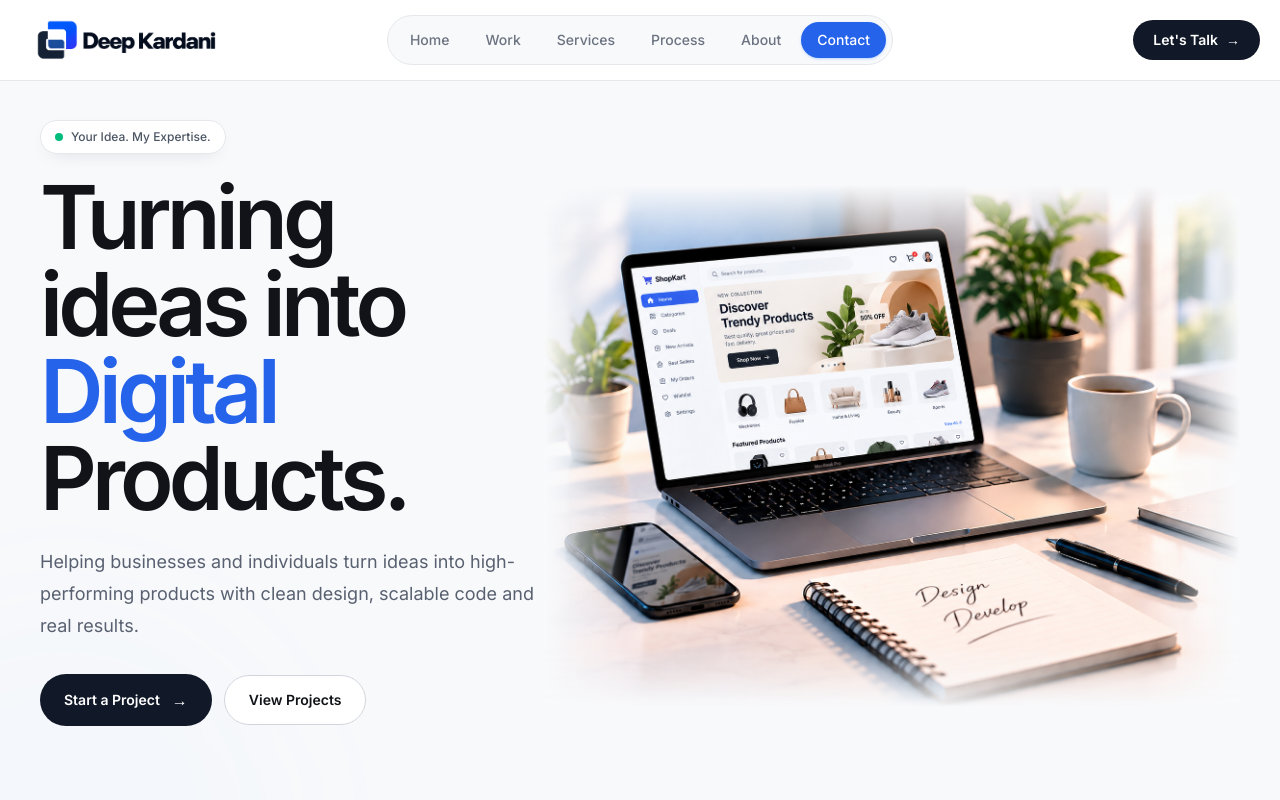
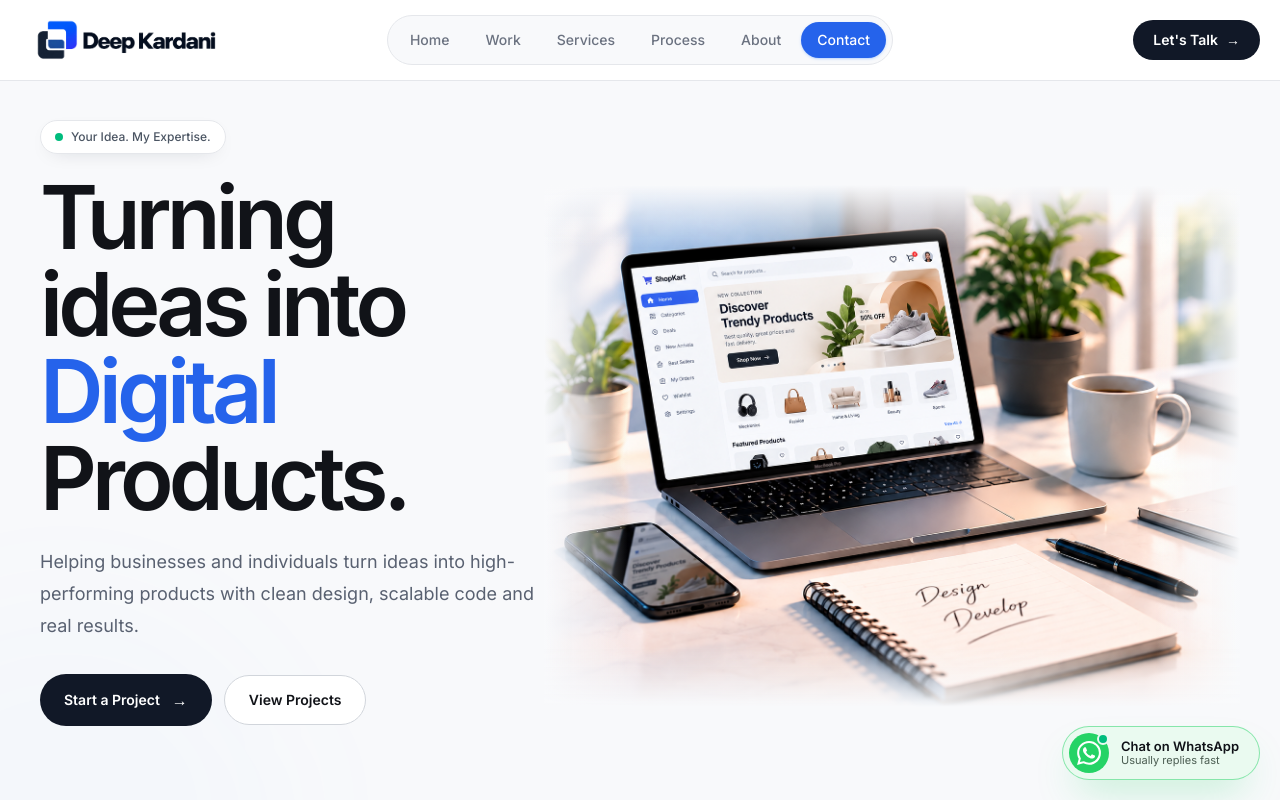
Before and after one commit to Kardanideep/portfolio, a Next.js app: page / in a window 1280 px wide. Shown: the top 800 px of the page. Built offline with nearby package versions, Linux system fonts and the light colour scheme.

Commit message:
01-10-2026

```diff
--- a/app/components/Header.tsx
+++ b/app/components/Header.tsx
@@ -67,7 +67,7 @@ export default function Header() {
             <img
               src="/images/logo.png"
               alt="Deep Kardani"
-              className="h-18 w-auto object-contain"
+              className="h-15 lg:h-18 w-auto object-contain"
             />
           </a>
           {/* Desktop Navigation (center) */}
--- a/app/page.tsx
+++ b/app/page.tsx
@@ -9,6 +9,11 @@ const EASE = "ease-[cubic-bezier(0.22,1,0.36,1)]";
 
 /* ── Destructure site data ─────────────────────────── */
 const { meta, hero, work, services, trust, about, contact } = site;
+
+const WHATSAPP_NUMBER = "919727927266";
+const WHATSAPP_URL = `https://wa.me/${WHATSAPP_NUMBER}?text=${encodeURIComponent(
+  "Hi Deep, I need a website for my business",
+)}`;
 
 const TECH = site.tech;
 const PROJECTS = work.items;
@@ -34,6 +39,20 @@ const accentMap: Record<string, string> = {
     "hover:border-violet-200 hover:shadow-[0_20px_50px_-25px_rgba(99,102,241,0.25)]",
   pink: "hover:border-pink-200 hover:shadow-[0_20px_50px_-25px_rgba(236,72,153,0.2)]",
 };
+
+function WhatsAppIcon({ className }: { className?: string }) {
+  return (
+    <svg
+      aria-hidden="true"
+      focusable="false"
+      viewBox="0 0 24 24"
+      fill="currentColor"
+      className={className}
+    >
+      <path d="M17.472 14.382c-.297-.149-1.758-.867-2.03-.967-.273-.099-.471-.148-.67.15-.197.297-.767.966-.94 1.164-.173.199-.347.223-.644.075-.3-.15-1.263-.465-2.403-1.485-.888-.795-1.484-1.77-1.66-2.07-.174-.3-.019-.465.13-.615.136-.135.301-.345.451-.523.146-.181.194-.301.297-.496.1-.21.049-.375-.025-.524-.075-.15-.672-1.62-.922-2.206-.24-.584-.487-.51-.672-.51-.172-.015-.371-.015-.571-.015-.2 0-.523.074-.797.359-.273.3-1.045 1.02-1.045 2.475s1.07 2.865 1.219 3.075c.149.18 2.095 3.195 5.076 4.483.709.306 1.263.489 1.694.626.712.226 1.36.194 1.872.118.571-.085 1.758-.719 2.006-1.413.248-.695.248-1.29.173-1.414-.074-.123-.272-.198-.57-.347m-5.421 7.403h-.004a9.87 9.87 0 01-5.031-1.378l-.361-.214-3.741.982.998-3.648-.235-.374a9.86 9.86 0 01-1.51-5.26c.001-5.45 4.436-9.884 9.888-9.884 2.64 0 5.122 1.03 6.988 2.898a9.825 9.825 0 012.893 6.994c-.003 5.45-4.437 9.884-9.885 9.884m8.413-18.297A11.815 11.815 0 0012.05 0C5.495 0 .16 5.335.157 11.892c0 2.096.547 4.142 1.588 5.945L.057 24l6.305-1.654a11.882 11.882 0 005.683 1.448h.005c6.554 0 11.89-5.335 11.893-11.893a11.821 11.821 0 00-3.48-8.413Z" />
+    </svg>
+  );
+}
 
 /* ── Project media — image or placeholder ──────────── */
 function ProjectMedia({
@@ -84,7 +103,8 @@ function ProjectMedia({
   /* ── Fallback placeholder ── */
   return (
     <div
-      className={`relative mb-6 h-44 overflow-hidden rounded-2xl border border-zinc-200 bg-gradient-to-br sm:mb-7 sm:h-52 ${accentStyles[accent] ?? accentStyles.blue
+      className={`relative mb-6 h-44 overflow-hidden rounded-2xl border border-zinc-200 bg-gradient-to-br sm:mb-7 sm:h-52 ${
+        accentStyles[accent] ?? accentStyles.blue
       }`}
     >
       <div className="absolute left-3 right-3 top-3 flex items-center gap-1.5">
@@ -207,7 +227,8 @@ function ProcessSection() {
               <div
                 data-flow-fill
                 style={{ width: `${processFill}%` }}
-                className={`absolute inset-y-0 left-0 border-t-2 border-dashed border-accent ease-out ${activeProcess < 0
+                className={`absolute inset-y-0 left-0 border-t-2 border-dashed border-accent ease-out ${
+                  activeProcess < 0
                     ? "opacity-0 transition-opacity duration-300"
                     : "opacity-100 transition-[width,opacity] duration-1000"
                 }`}
@@ -227,7 +248,8 @@ function ProcessSection() {
                 >
                   <div className="relative z-10 mb-6 sm:mb-8">
                     <span
-                      className={`relative flex h-12 w-12 items-center justify-center rounded-full border-2 text-base font-bold tracking-[-0.02em] transition-all duration-500 ease-[cubic-bezier(0.22,1,0.36,1)] sm:h-14 sm:w-14 sm:text-lg ${on
+                      className={`relative flex h-12 w-12 items-center justify-center rounded-full border-2 text-base font-bold tracking-[-0.02em] transition-all duration-500 ease-[cubic-bezier(0.22,1,0.36,1)] sm:h-14 sm:w-14 sm:text-lg ${
+                        on
                           ? "scale-110 border-accent bg-accent text-white"
                           : "border-border-strong bg-bg"
                       }`}
@@ -236,7 +258,8 @@ function ProcessSection() {
 
                       <span
                         aria-hidden="true"
-                        className={`pointer-events-none absolute inset-0 rounded-full border-2 border-accent transition-opacity duration-500 ${on ? "animate-ping opacity-60" : "opacity-0"
+                        className={`pointer-events-none absolute inset-0 rounded-full border-2 border-accent transition-opacity duration-500 ${
+                          on ? "animate-ping opacity-60" : "opacity-0"
                         }`}
                       />
                     </span>
@@ -245,12 +268,14 @@ function ProcessSection() {
                   <div className="flex w-full flex-col items-start md:items-center">
                     <span
                       aria-hidden="true"
-                      className={`mb-4 block h-px bg-gradient-to-r from-accent to-transparent transition-all duration-500 ease-[cubic-bezier(0.22,1,0.36,1)] sm:mb-5 ${on ? "w-16" : "w-10"
+                      className={`mb-4 block h-px bg-gradient-to-r from-accent to-transparent transition-all duration-500 ease-[cubic-bezier(0.22,1,0.36,1)] sm:mb-5 ${
+                        on ? "w-16" : "w-10"
                       }`}
                     />
 
                     <h3
-                      className={`text-lg font-semibold leading-[1.15] tracking-[-0.02em] transition-colors duration-300 sm:text-xl md:text-2xl ${on ? "text-text" : "text-text/60"
+                      className={`text-lg font-semibold leading-[1.15] tracking-[-0.02em] transition-colors duration-300 sm:text-xl md:text-2xl ${
+                        on ? "text-text" : "text-text/60"
                       }`}
                     >
                       {step.t}
@@ -264,7 +289,8 @@ function ProcessSection() {
                   {i < PROCESS.length - 1 && (
                     <span
                       aria-hidden="true"
-                      className={`absolute left-1/2 top-7.5 hidden -translate-y-1/2 translate-x-[calc(50%+2.25rem)] transition-colors duration-500 md:block ${activeProcess > i ? "text-accent" : "text-accent/25"
+                      className={`absolute left-1/2 top-7.5 hidden -translate-y-1/2 translate-x-[calc(50%+2.25rem)] transition-colors duration-500 md:block ${
+                        activeProcess > i ? "text-accent" : "text-accent/25"
                       }`}
                     >
                       ▶
@@ -391,9 +417,11 @@ export default function Home() {
       {/* Navbar */}
       <Header />
 
-
       {/* ── Hero ─────────────────────────────────────────── */}
-      <section id="home" className="relative overflow-hidden bg-[#f8f9fb] px-5 pb-14 sm:px-6 sm:pb-18 md:px-10 lg:min-h-[calc(100vh-80px)] lg:py-0">
+      <section
+        id="home"
+        className="relative overflow-hidden bg-[#f8f9fb] px-5 pb-14 sm:px-6 sm:pb-18 md:px-10 lg:min-h-[calc(100vh-80px)] lg:py-0"
+      >
         {/* Very subtle background light */}
         <div className="pointer-events-none absolute -left-40 bottom-[-10rem] h-[28rem] w-[28rem] rounded-full bg-[#60A5FA]/[0.025] blur-3xl" />
 
@@ -530,8 +558,7 @@ export default function Home() {
                   </div>
                   <p className="text-[11px] font-medium leading-4 text-[#111318] sm:text-xs">
                     Maintenance
-                    <br />
-                    & Support
+                    <br />& Support
                   </p>
                 </div>
               </div>
@@ -562,7 +589,6 @@ export default function Home() {
                 <div className="pointer-events-none absolute inset-x-0 bottom-0 z-10 h-[12%] bg-gradient-to-t from-[#f8f9fb] to-transparent" />
               </div>
             </div>
-
           </div>
         </div>
       </section>
@@ -585,7 +611,10 @@ export default function Home() {
       </section>
 
       {/* ── Work ─────────────────────────────────────────── */}
-      <section id="work" className="px-5 py-20 sm:px-6 sm:py-24 md:px-8 md:py-25">
+      <section
+        id="work"
+        className="px-5 py-20 sm:px-6 sm:py-24 md:px-8 md:py-25"
+      >
         <div className="mx-auto w-full max-w-7xl">
           <div className="mb-12 sm:mb-16 md:mb-20">
             <div className="flex items-center gap-3">
@@ -611,7 +640,8 @@ export default function Home() {
               return (
                 <article
                   key={project.title}
-                  className={`group relative overflow-hidden rounded-2xl border border-border-soft bg-surface p-5 transition-all duration-300 hover:-translate-y-1 sm:rounded-3xl sm:p-6 md:p-7 ${accentMap[project.accent]
+                  className={`group relative overflow-hidden rounded-2xl border border-border-soft bg-surface p-5 transition-all duration-300 hover:-translate-y-1 sm:rounded-3xl sm:p-6 md:p-7 ${
+                    accentMap[project.accent]
                   }`}
                   style={{ animationDelay: `${i * 60}ms` }}
                 >
@@ -717,7 +747,10 @@ export default function Home() {
       </section>
 
       {/* ── Services ─────────────────────────────────────── */}
-      <section id="services" className="border-y border-border-soft bg-surface px-5 py-16 sm:px-6 sm:py-20 md:px-8 md:py-25">
+      <section
+        id="services"
+        className="border-y border-border-soft bg-surface px-5 py-16 sm:px-6 sm:py-20 md:px-8 md:py-25"
+      >
         <div className="mx-auto w-full max-w-7xl">
           <div className="flex items-center gap-3">
             <span className="text-xs font-semibold uppercase tracking-[0.25em] text-accent">
@@ -746,7 +779,8 @@ export default function Home() {
                 <div
                   key={service.n}
                   onMouseEnter={() => setActive(i)}
-                  className={`relative min-w-0 overflow-hidden rounded-3xl border transition-colors duration-700 md:rounded-[2rem] ${EASE} motion-reduce:transition-none ${isActive
+                  className={`relative min-w-0 overflow-hidden rounded-3xl border transition-colors duration-700 md:rounded-[2rem] ${EASE} motion-reduce:transition-none ${
+                    isActive
                       ? "border-transparent bg-[#0F1117] text-white"
                       : "border-border-soft text-text hover:bg-bg-soft"
                   }`}
@@ -763,7 +797,8 @@ export default function Home() {
                     >
                       <div className="min-w-0 flex-1">
                         <h3
-                          className={`text-xl font-semibold leading-tight tracking-[-0.02em] transition-colors duration-300 sm:text-2xl ${isActive ? "text-white" : "text-text"
+                          className={`text-xl font-semibold leading-tight tracking-[-0.02em] transition-colors duration-300 sm:text-2xl ${
+                            isActive ? "text-white" : "text-text"
                           }`}
                         >
                           {service.title}
@@ -771,7 +806,8 @@ export default function Home() {
 
                         {!isActive && (
                           <p
-                            className={`mt-1.5 line-clamp-2 text-sm leading-6 transition-colors duration-300 ${isActive ? "text-white/60" : "text-muted"
+                            className={`mt-1.5 line-clamp-2 text-sm leading-6 transition-colors duration-300 ${
+                              isActive ? "text-white/60" : "text-muted"
                             }`}
                           >
                             {service.desc}
@@ -781,7 +817,8 @@ export default function Home() {
 
                       <span
                         aria-hidden="true"
-                        className={`flex h-9 w-9 shrink-0 items-center justify-center rounded-full text-sm transition-all duration-500 ${EASE} ${isActive
+                        className={`flex h-9 w-9 shrink-0 items-center justify-center rounded-full text-sm transition-all duration-500 ${EASE} ${
+                          isActive
                             ? "-rotate-45 bg-[#2563EB] text-white"
                             : "border border-border-soft text-muted"
                         }`}
@@ -792,7 +829,8 @@ export default function Home() {
 
                     {/* Expanded body (mobile) */}
                     <div
-                      className={`grid transition-all duration-500 ${EASE} motion-reduce:transition-none ${isActive
+                      className={`grid transition-all duration-500 ${EASE} motion-reduce:transition-none ${
+                        isActive
                           ? "grid-rows-[1fr] opacity-100"
                           : "grid-rows-[0fr] opacity-0"
                       }`}
@@ -856,7 +894,8 @@ export default function Home() {
                       {/* Glow */}
                       <span
                         aria-hidden="true"
-                        className={`pointer-events-none absolute -bottom-20 -right-20 h-64 w-64 rounded-full bg-[#2563EB]/40 blur-3xl transition-opacity duration-700 ${isActive ? "opacity-100" : "opacity-0"
+                        className={`pointer-events-none absolute -bottom-20 -right-20 h-64 w-64 rounded-full bg-[#2563EB]/40 blur-3xl transition-opacity duration-700 ${
+                          isActive ? "opacity-100" : "opacity-0"
                         }`}
                       />
 
@@ -864,7 +903,8 @@ export default function Home() {
                       <span
                         aria-hidden="true"
                         style={{ willChange: "transform, right" }}
-                        className={`pointer-events-none absolute right-8 top-8 flex h-10 w-10 items-center justify-center rounded-full transition-all duration-700 ${EASE} ${isActive
+                        className={`pointer-events-none absolute right-8 top-8 flex h-10 w-10 items-center justify-center rounded-full transition-all duration-700 ${EASE} ${
+                          isActive
                             ? "-rotate-45 bg-[#2563EB] text-white translate-x-0"
                             : "right-1/2 translate-x-1/2 border border-border-soft text-muted"
                         }`}
@@ -875,7 +915,10 @@ export default function Home() {
                       {/* Collapsed vertical title */}
                       <span
                         aria-hidden="true"
-                        className={`pointer-events-none absolute bottom-8 left-1/2 hidden -translate-x-1/2 rotate-180 whitespace-nowrap text-2xl font-semibold tracking-[-0.03em] transition-opacity duration-500 [writing-mode:vertical-rl] md:block ${isActive ? "opacity-0 delay-0" : "opacity-100 delay-300"
+                        className={`pointer-events-none absolute bottom-8 left-1/2 hidden -translate-x-1/2 rotate-180 whitespace-nowrap text-2xl font-semibold tracking-[-0.03em] transition-opacity duration-500 [writing-mode:vertical-rl] md:block ${
+                          isActive
+                            ? "opacity-0 delay-0"
+                            : "opacity-100 delay-300"
                         }`}
                       >
                         {service.title}
@@ -883,7 +926,8 @@ export default function Home() {
 
                       {/* Active content */}
                       <div
-                        className={`pointer-events-none absolute inset-0 flex flex-col justify-between p-8 transition-all duration-700 ${EASE} motion-reduce:transition-none md:w-[400px] lg:w-[440px] ${isActive
+                        className={`pointer-events-none absolute inset-0 flex flex-col justify-between p-8 transition-all duration-700 ${EASE} motion-reduce:transition-none md:w-[400px] lg:w-[440px] ${
+                          isActive
                             ? "translate-x-0 opacity-100 delay-200"
                             : "translate-x-6 opacity-0"
                         }`}
@@ -921,7 +965,8 @@ export default function Home() {
                           <a
                             href="#contact"
                             tabIndex={isActive ? 0 : -1}
-                            className={`relative z-10 inline-flex items-center gap-3 rounded-full bg-white py-1.5 pl-5 pr-1.5 text-sm font-semibold text-[#0F1117] transition-colors duration-300 hover:bg-[#2563EB] hover:text-white focus-visible:outline focus-visible:outline-2 focus-visible:outline-offset-2 focus-visible:outline-white ${isActive
+                            className={`relative z-10 inline-flex items-center gap-3 rounded-full bg-white py-1.5 pl-5 pr-1.5 text-sm font-semibold text-[#0F1117] transition-colors duration-300 hover:bg-[#2563EB] hover:text-white focus-visible:outline focus-visible:outline-2 focus-visible:outline-offset-2 focus-visible:outline-white ${
+                              isActive
                                 ? "pointer-events-auto"
                                 : "pointer-events-none"
                             }`}
@@ -1028,7 +1073,10 @@ export default function Home() {
       </section>
 
       {/* ── About ────────────────────────────────────────── */}
-      <section id="about" className="border-t border-border-soft px-5 py-20 sm:px-6 sm:py-24 md:px-8 md:py-25">
+      <section
+        id="about"
+        className="border-t border-border-soft px-5 py-20 sm:px-6 sm:py-24 md:px-8 md:py-25"
+      >
         <div className="mx-auto grid w-full max-w-7xl gap-10 sm:gap-12 lg:grid-cols-12 lg:gap-16">
           <div className="lg:col-span-5">
             <h2 className="text-4xl font-semibold leading-[0.95] tracking-[-0.05em] sm:text-5xl md:text-6xl lg:text-7xl">
@@ -1084,7 +1132,10 @@ export default function Home() {
       </section>
 
       {/* ── Contact ──────────────────────────────────────── */}
-      <section id="contact" className="border-t border-border-soft bg-surface px-5 py-20 sm:px-6 sm:py-24 md:px-8 md:py-25">
+      <section
+        id="contact"
+        className="border-t border-border-soft bg-surface px-5 py-20 sm:px-6 sm:py-24 md:px-8 md:py-25"
+      >
         <div className="mx-auto grid w-full max-w-7xl gap-10 sm:gap-12 lg:grid-cols-12 lg:gap-16">
           {/* Left: contact info */}
           <div className="lg:col-span-5">
@@ -1146,9 +1197,9 @@ export default function Home() {
                 {/* Email */}
                 <a
                   href={`mailto:${meta.email}`}
-                  className="group flex items-center gap-4 rounded-2xl border border-border-soft bg-bg p-4 transition-all duration-300 hover:-translate-y-0.5 hover:border-[#2563EB] hover:bg-[#2563EB]/5 focus-visible:outline focus-visible:outline-2 focus-visible:outline-offset-2 focus-visible:outline-[#2563EB] md:p-5"
+                  className="group flex items-center gap-4 rounded-2xl border border-border-soft bg-bg p-4 transition-all duration-300 hover:-translate-y-0.5 hover:border-[#F59E0B] hover:bg-[#F59E0B]/5 focus-visible:outline focus-visible:outline-2 focus-visible:outline-offset-2 focus-visible:outline-[#F59E0B] md:p-5"
                 >
-                  <span className="flex h-10 w-10 shrink-0 items-center justify-center rounded-full bg-[#2563EB]/10 text-[#2563EB] transition-colors duration-300 group-hover:bg-[#2563EB] group-hover:text-white sm:h-11 sm:w-11">
+                  <span className="flex h-10 w-10 shrink-0 items-center justify-center rounded-full bg-[#F59E0B]/10 text-[#F59E0B] transition-colors duration-300 group-hover:bg-[#F59E0B] group-hover:text-white sm:h-11 sm:w-11">
                     <svg
                       aria-hidden="true"
                       focusable="false"
@@ -1176,7 +1227,43 @@ export default function Home() {
 
                   <span
                     aria-hidden="true"
-                    className="text-muted transition-transform duration-300 group-hover:-translate-y-0.5 group-hover:translate-x-0.5 group-hover:text-[#2563EB]"
+                    className="text-muted transition-transform duration-300 group-hover:-translate-y-0.5 group-hover:translate-x-0.5 group-hover:text-[#F59E0B]"
+                  >
+                    ↗
+                  </span>
+                </a>
+
+                {/* WhatsApp */}
+                <a
+                  href={WHATSAPP_URL}
+                  target="_blank"
+                  rel="noopener noreferrer"
+                  className="group flex items-center gap-4 rounded-2xl border border-border-soft bg-bg p-4 transition-all duration-300 hover:-translate-y-0.5 hover:border-[#25D366] hover:bg-[#25D366]/5 focus-visible:outline focus-visible:outline-2 focus-visible:outline-offset-2 focus-visible:outline-[#25D366] md:p-5"
+                >
+                  <span className="flex h-10 w-10 shrink-0 items-center justify-center rounded-full bg-[#25D366]/10 text-[#25D366] transition-colors duration-300 group-hover:bg-[#25D366] group-hover:text-white sm:h-11 sm:w-11">
+                    <svg
+                      aria-hidden="true"
+                      focusable="false"
+                      viewBox="0 0 24 24"
+                      fill="currentColor"
+                      className="h-5 w-5"
+                    >
+                      <path d="M17.472 14.382c-.297-.149-1.758-.867-2.03-.967-.273-.099-.471-.148-.67.15-.197.297-.767.966-.94 1.164-.173.199-.347.223-.644.075-.3-.15-1.263-.465-2.403-1.485-.888-.795-1.484-1.77-1.66-2.07-.174-.3-.019-.465.13-.615.136-.135.301-.345.451-.523.146-.181.194-.301.297-.496.1-.21.049-.375-.025-.524-.075-.15-.672-1.62-.922-2.206-.24-.584-.487-.51-.672-.51-.172-.015-.371-.015-.571-.015-.2 0-.523.074-.797.359-.273.3-1.045 1.02-1.045 2.475s1.07 2.865 1.219 3.075c.149.18 2.095 3.195 5.076 4.483.709.306 1.263.489 1.694.626.712.226 1.36.194 1.872.118.571-.085 1.758-.719 2.006-1.413.248-.695.248-1.29.173-1.414-.074-.123-.272-.198-.57-.347m-5.421 7.403h-.004a9.87 9.87 0 01-5.031-1.378l-.361-.214-3.741.982.998-3.648-.235-.374a9.86 9.86 0 01-1.51-5.26c.001-5.45 4.436-9.884 9.888-9.884 2.64 0 5.122 1.03 6.988 2.898a9.825 9.825 0 012.893 6.994c-.003 5.45-4.437 9.884-9.885 9.884m8.413-18.297A11.815 11.815 0 0012.05 0C5.495 0 .16 5.335.157 11.892c0 2.096.547 4.142 1.588 5.945L.057 24l6.305-1.654a11.882 11.882 0 005.683 1.448h.005c6.554 0 11.89-5.335 11.893-11.893a11.821 11.821 0 00-3.48-8.413Z" />
+                    </svg>
+                  </span>
+
+                  <span className="flex min-w-0 flex-1 flex-col">
+                    <span className="text-[11px] font-medium uppercase tracking-[0.15em] text-muted">
+                      WhatsApp me
+                    </span>
+                    <span className="mt-0.5 truncate text-base font-semibold text-text">
+                      Chat instantly
+                    </span>
+                  </span>
+
+                  <span
+                    aria-hidden="true"
+                    className="text-muted transition-transform duration-300 group-hover:-translate-y-0.5 group-hover:translate-x-0.5 group-hover:text-[#25D366]"
                   >
                     ↗
                   </span>
@@ -1195,7 +1282,7 @@ export default function Home() {
           </div>
 
           {/* Right: form */}
-          <div className="lg:col-span-7">
+          <div className="lg:col-span-7 lg:mt-20">
             <form
               onSubmit={handleSubmit}
               className="rounded-3xl border border-border-soft bg-bg p-5 shadow-[0_20px_60px_-40px_rgba(15,23,42,0.25)] sm:p-6 md:p-8"
@@ -1395,6 +1482,31 @@ export default function Home() {
         </div>
       </section>
 
+      {/* Floating WhatsApp button */}
+      <a
+        href={WHATSAPP_URL}
+        target="_blank"
+        rel="noopener noreferrer"
+        aria-label="Chat on WhatsApp"
+        className="group fixed bottom-5 right-5 z-50 flex items-center gap-3 rounded-full border border-[#25D366]/25 bg-[#eafaf0] p-1.5 text-[#0F1117] shadow-[0_20px_40px_-15px_rgba(37,211,102,0.35)] transition-all duration-300 hover:-translate-y-1 border-[#25D366]/50 hover:bg-[#dff6e9] hover:shadow-[0_24px_50px_-15px_rgba(37,211,102,0.5)] sm:pr-5"
+      >
+        <span className="relative flex h-10 w-10 items-center justify-center rounded-full bg-[#25D366] text-white">
+          <WhatsAppIcon className="h-6 w-6" />
+          <span className="absolute right-0 top-0 flex h-3 w-3">
+            <span className="absolute inline-flex h-full w-full animate-ping rounded-full bg-emerald-400/70" />
+            <span className="relative inline-flex h-3 w-3 rounded-full border-2 border-[#eafaf0] bg-emerald-500" />
+          </span>
+        </span>
+
+        <span className="hidden flex-col leading-tight sm:flex">
+          <span className="text-[13px] font-semibold text-[#0F1117]">
+            Chat on WhatsApp
+          </span>
+          <span className="text-[11px] text-[#4b5d52]">
+            Usually replies fast
+          </span>
+        </span>
+      </a>
       {/* Footer */}
       <Footer />
     </main>
```
Lines whose indentation alone changed are shown as unchanged.
